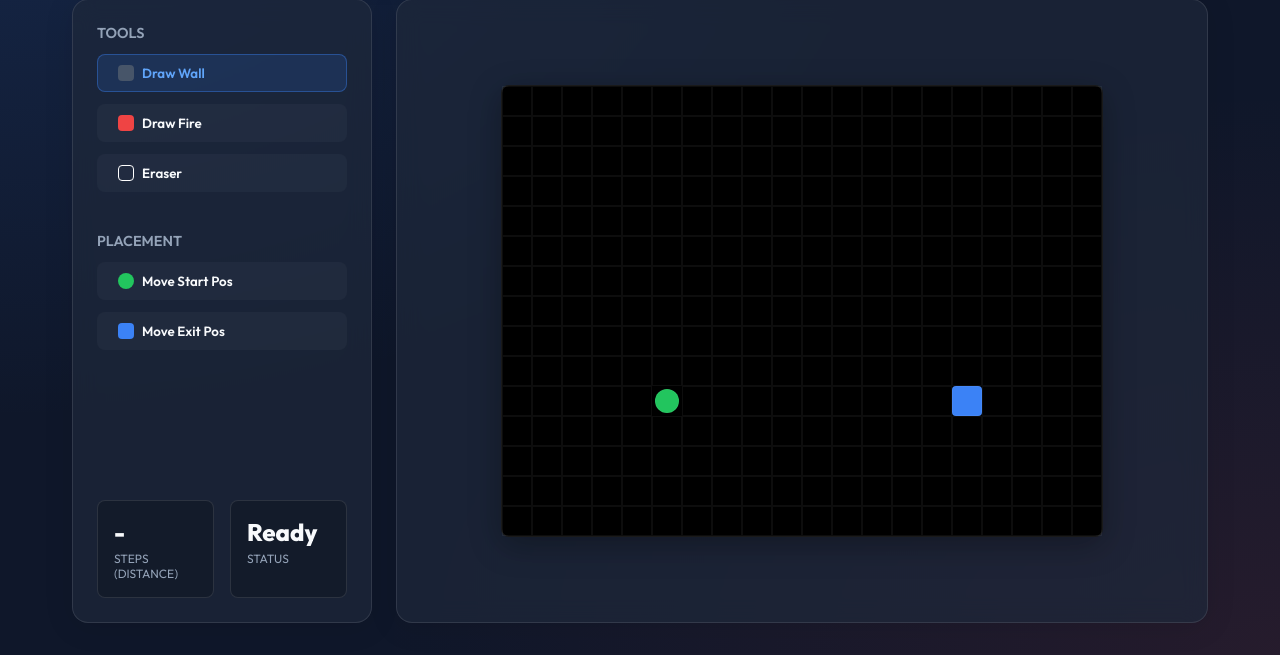
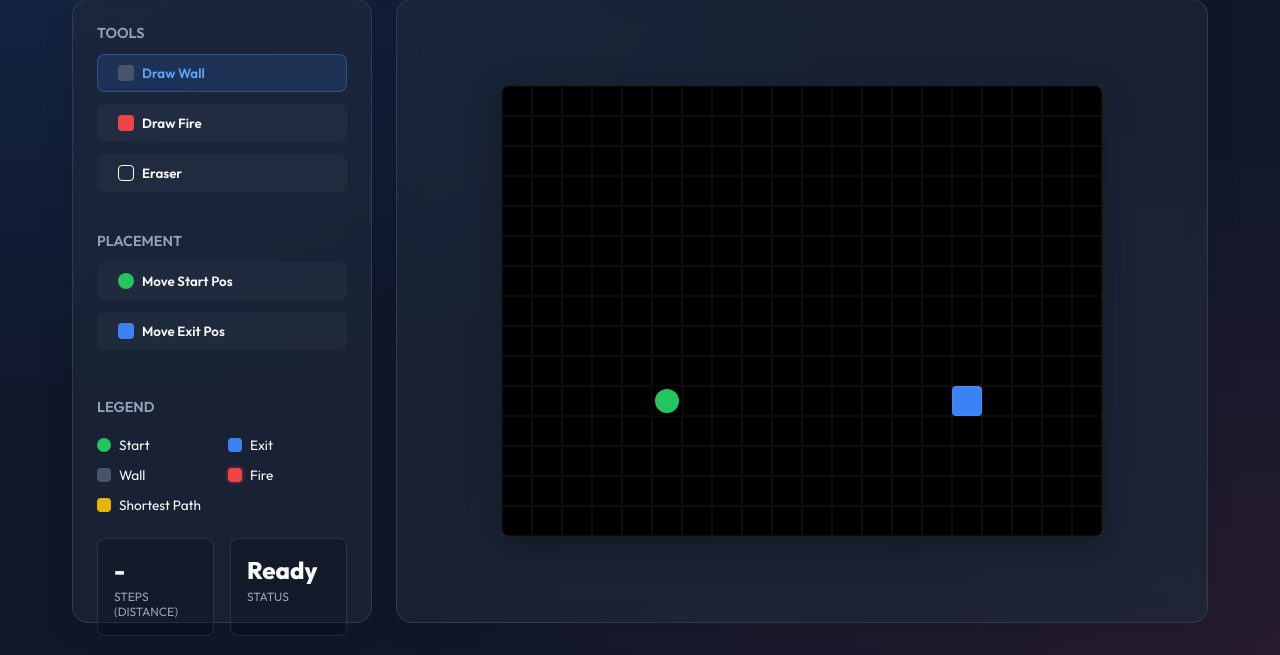
Before and after one commit to Ikhwansantoso/Quiz2, a Flask app: page / in a window 1280 px wide. Shown: the part 145-800 px from the top of the page. Run offline with Flask 3, Linux system fonts and the light colour scheme.

Commit message:
feat: add base frontend interface with styling and grid controls for RouteFinder

```diff
--- a/routefinder-py/static/style.css
+++ b/routefinder-py/static/style.css
@@ -100,6 +100,25 @@ button.outline:hover { background: rgba(255,255,255,0.05); }
 .stat-value { font-size: 1.5rem; font-weight: 800; color: var(--text-main); }
 .stat-label { font-size: 0.75rem; color: var(--text-muted); text-transform: uppercase; margin-top: 4px; }
 
+/* Legend Styling */
+.legend-items {
+  display: grid;
+  grid-template-columns: 1fr 1fr;
+  gap: 0.75rem;
+  margin-top: 0.5rem;
+}
+.legend-item {
+  display: flex;
+  align-items: center;
+  gap: 8px;
+  font-size: 0.85rem;
+  color: var(--text-main);
+}
+.legend-icon {
+  width: 14px;
+  height: 14px;
+}
+
 /* Modal Styling */
 .modal-overlay {
   position: fixed;
--- a/routefinder-py/templates/index.html
+++ b/routefinder-py/templates/index.html
@@ -47,6 +47,32 @@
                     </button>
                 </div>
 
+                <div class="control-group" style="margin-top: 1.5rem">
+                    <h3>Legend</h3>
+                    <div class="legend-items">
+                        <div class="legend-item">
+                            <div class="legend-icon" style="background: var(--safe); border-radius: 50%"></div>
+                            <span>Start</span>
+                        </div>
+                        <div class="legend-item">
+                            <div class="legend-icon" style="background: var(--primary); border-radius: 4px"></div>
+                            <span>Exit</span>
+                        </div>
+                        <div class="legend-item">
+                            <div class="legend-icon" style="background: var(--wall); border-radius: 4px"></div>
+                            <span>Wall</span>
+                        </div>
+                        <div class="legend-item">
+                            <div class="legend-icon" style="background: var(--danger); border-radius: 4px; box-shadow: 0 0 4px rgba(239,68,68,0.6)"></div>
+                            <span>Fire</span>
+                        </div>
+                        <div class="legend-item">
+                            <div class="legend-icon" style="background: var(--path); border-radius: 4px"></div>
+                            <span>Shortest Path</span>
+                        </div>
+                    </div>
+                </div>
+
                 <div class="stats-panel">
                     <div class="stat-box">
                        <div class="stat-value" id="stat-distance">-</div>
```
